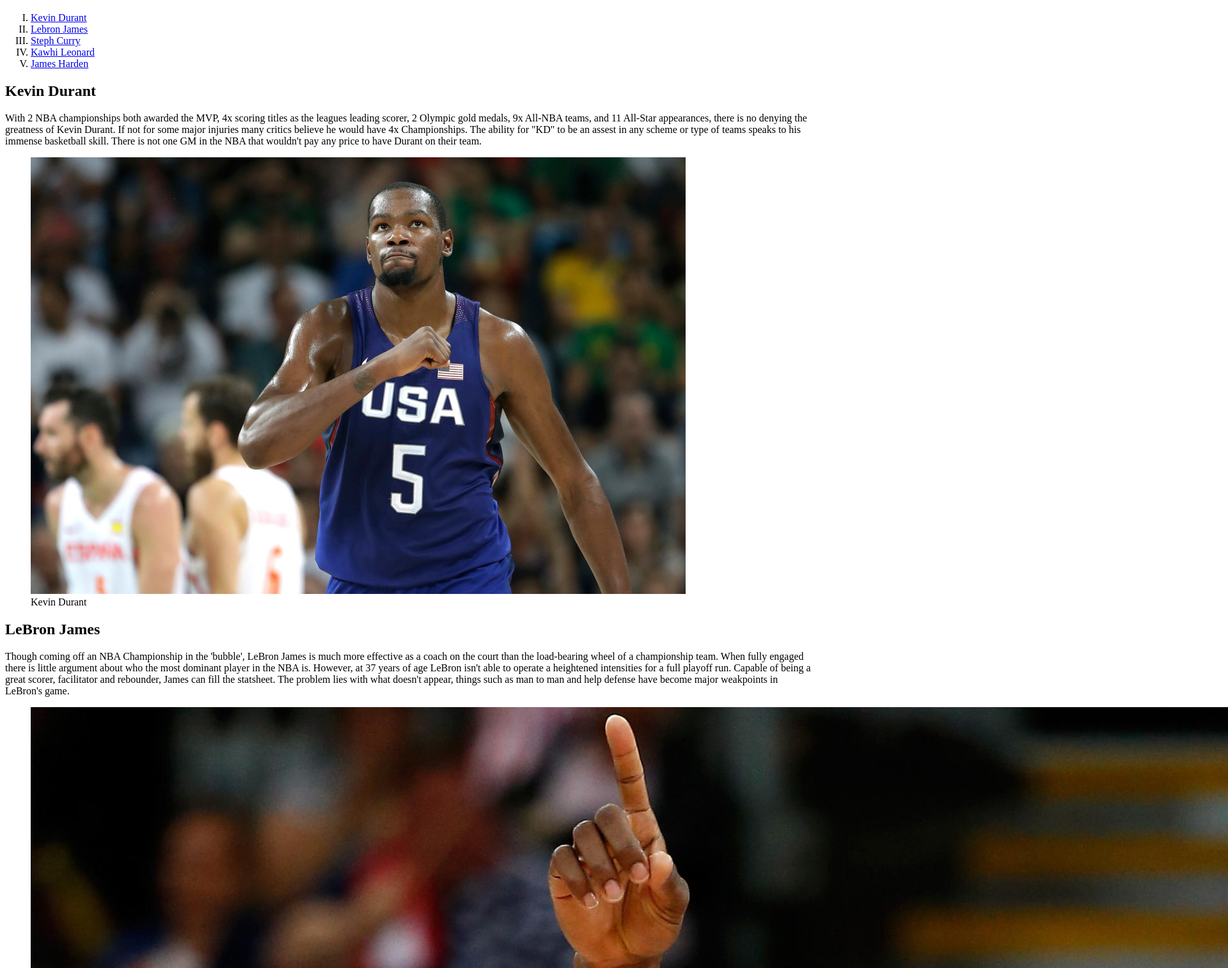
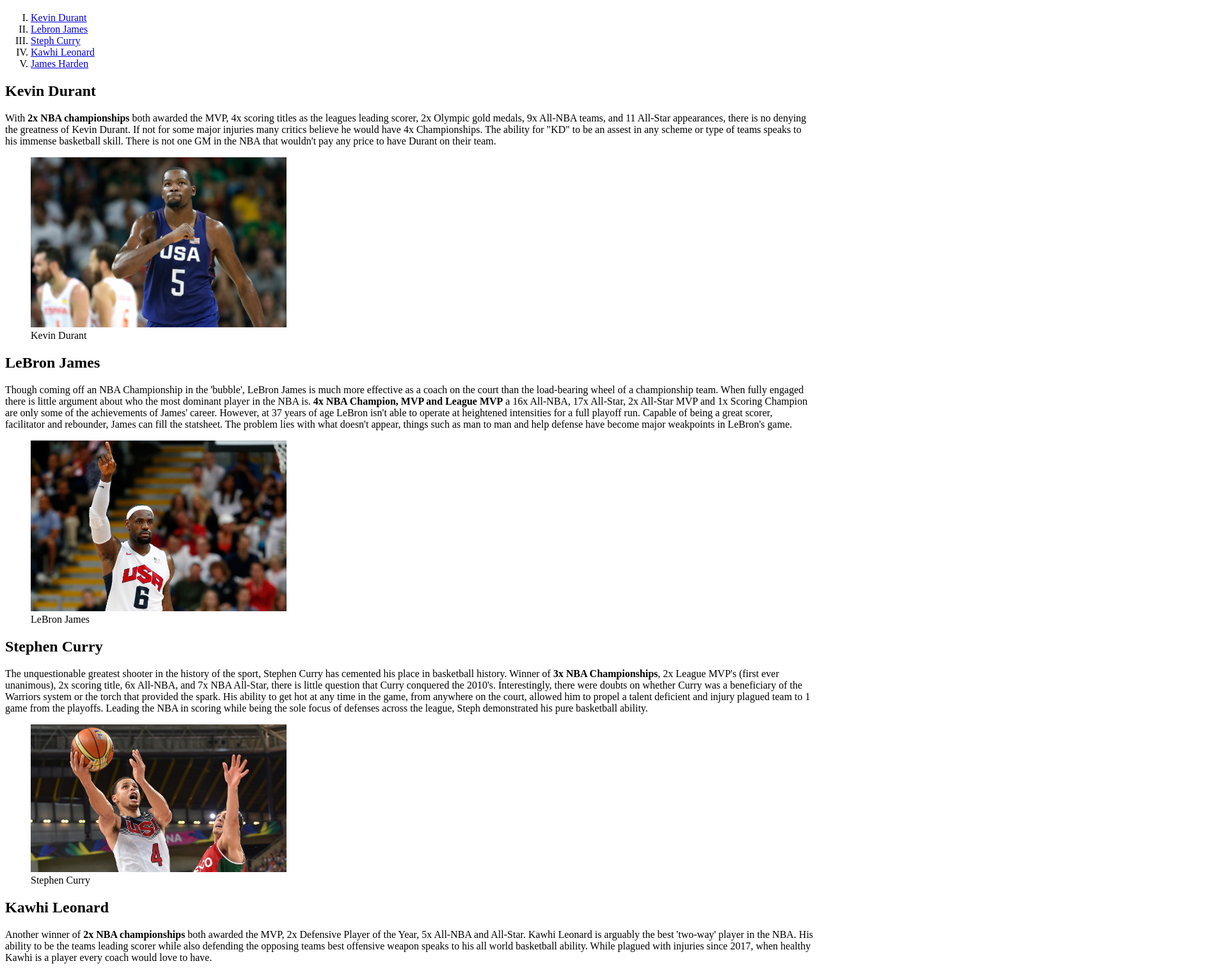
Before and after one commit to ChaunceyB/hmtl-me-something----assignment4, a plain HTML site: page index.html in a window 1280 px wide. Shown: the part 61-1575 px from the top of the page at 64% size, 1920 px wide, since content can reach past the window. Drawn offline with Linux system fonts and the light colour scheme.

Commit message:
Added CSS for styling.

```diff
--- a/index.html
+++ b/index.html
@@ -4,6 +4,7 @@
 <head>
     <meta charset="utf-8" />
     <title>Top 5 NBA Players</title>
+    <link rel="stylesheet" type="text/css" href="styles.css" />
 </head>
 <body>
     <header>
@@ -34,7 +35,7 @@
                 <a name="Durant"></a>
                 <h2>Kevin Durant</h2>
                 <p>
-                    With 2 NBA championships both awarded the MVP, 4x scoring titles as the leagues leading scorer, 2 Olympic gold medals, 9x All-NBA teams, and 11 All-Star appearances, there is no denying the greatness of Kevin Durant. If not for some major injuries many critics believe he would have 4x Championships. The ability for "KD" to be an assest in any scheme or type of teams speaks to his immense basketball skill. There is not one GM in the NBA that wouldn't pay any price to have Durant on their team.
+                    With <b>2x NBA championships</b> both awarded the MVP, 4x scoring titles as the leagues leading scorer, 2x Olympic gold medals, 9x All-NBA teams, and 11 All-Star appearances, there is no denying the greatness of Kevin Durant. If not for some major injuries many critics believe he would have 4x Championships. The ability for "KD" to be an assest in any scheme or type of teams speaks to his immense basketball skill. There is not one GM in the NBA that wouldn't pay any price to have Durant on their team.
                 </p>
                 <figure>
                     <img src="images/kd.jpg" alt="Kevin Durant playing for the USA Olympic basketball team." />
@@ -45,7 +46,7 @@
                 <a name="James"></a>
                 <h2>LeBron James</h2>
                 <p>
-                    Though coming off an NBA Championship in the 'bubble', LeBron James is much more effective as a coach on the court than the load-bearing wheel of a championship team. When fully engaged there is little argument about who the most dominant player in the NBA is. However, at 37 years of age LeBron isn't able to operate a heightened intensities for a full playoff run. Capable of being a great scorer, facilitator and rebounder, James can fill the statsheet. The problem lies with what doesn't appear, things such as man to man and help defense have become major weakpoints in LeBron's game.
+                    Though coming off an NBA Championship in the 'bubble', LeBron James is much more effective as a coach on the court than the load-bearing wheel of a championship team. When fully engaged there is little argument about who the most dominant player in the NBA is. <b>4x NBA Champion, MVP and League MVP</b> a 16x All-NBA, 17x All-Star, 2x All-Star MVP and 1x Scoring Champion are only some of the achievements of James' career. However, at 37 years of age LeBron isn't able to operate at heightened intensities for a full playoff run. Capable of being a great scorer, facilitator and rebounder, James can fill the statsheet. The problem lies with what doesn't appear, things such as man to man and help defense have become major weakpoints in LeBron's game.
                 </p>
                 <figure>
                     <img src="images/bron.jpg" alt="LeBron James playing for the USA Olympic basketball team." />
@@ -56,10 +57,10 @@
                 <a name="Curry"></a>
                 <h2>Stephen Curry</h2>
                 <p>
-                   The unquestionable greatest shooter in the history of the sport, Stephen Curry has cemented his place in basketball history. Winner of 3x NBA Championships, 2x League MVP's (first ever unanimous), 2x scoring title, 6x All-NBA, and 7x NBA All-Star, there is little question that Curry conquered the 2010's. Interestingly, there were doubts on whether Curry was a beneficiary of the Warriors system or the torch that provided the spark. His ability to get hot at any time in the game, from anywhere on the court, allowed him to propel a talent deficient and injury plagued team to 1 game from the playoffs. Leading the NBA in scoring while being the sole focus of defenses across the league, Steph demonstrated his pure basketball ability.
+                   The unquestionable greatest shooter in the history of the sport, Stephen Curry has cemented his place in basketball history. Winner of <b>3x NBA Championships</b>, 2x League MVP's (first ever unanimous), 2x scoring title, 6x All-NBA, and 7x NBA All-Star, there is little question that Curry conquered the 2010's. Interestingly, there were doubts on whether Curry was a beneficiary of the Warriors system or the torch that provided the spark. His ability to get hot at any time in the game, from anywhere on the court, allowed him to propel a talent deficient and injury plagued team to 1 game from the playoffs. Leading the NBA in scoring while being the sole focus of defenses across the league, Steph demonstrated his pure basketball ability.
                 </p>
                 <figure>
-                    <img src="images/curry.jpg" alt="Stephen Curry playing for the USA World Cup team."/>
+                    <img src="images/curry.jpg" alt="Stephen Curry playing for the USA World Cup team." />
                     <figcaption>Stephen Curry</figcaption>
                 </figure>
             </section>
@@ -67,7 +68,7 @@
                 <a name="Leonard"></a>
                 <h2>Kawhi Leonard</h2>
                 <p>
-                    Another winner of 2x NBA championships both awarded the MVP, 2x Defensive Player of the Year, 5x All-NBA and All-Star. Kawhi Leonard is arguably the best 'two-way' player in the NBA. His ability to be the teams leading scorer while also defending the opposing teams best offensive weapon speaks to his all world basketball ability. While plagued with injuries since 2017, when healthy Kawhi is a player every coach would love to have.
+                    Another winner of <b>2x NBA championships</b> both awarded the MVP, 2x Defensive Player of the Year, 5x All-NBA and All-Star. Kawhi Leonard is arguably the best 'two-way' player in the NBA. His ability to be the teams leading scorer while also defending the opposing teams best offensive weapon speaks to his all world basketball ability. While plagued with injuries since 2017, when healthy Kawhi is a player every coach would love to have.
                 </p>
                 <figure>
                     <img src="images/kawhi.jpg" alt="Kawhi Leonard playing for the USA Olympic basketball team."/>
@@ -78,7 +79,7 @@
                 <a name="Harden"></a>
                 <h2>James Harden</h2>
                 <p>
-                    The only member of thistop 5 list to not yet win a championship, James Harden's legacy is still soldified by his penchant for consistently leading the best offenses in the NBA. A league MVP, 3x scoring titles, 7x All-NBA teams, 9x All-Star, and a Assists Leader title provides the critial acclaim for his incomprehensible offensive abilities.
+                    The only member of this top 5 list to not yet win a championship, James Harden's legacy is still soldified by his penchant for consistently leading the best offenses in the NBA.  A league MVP, 3x scoring titles, 7x All-NBA teams, 9x All-Star, and a Assists Leader title provides the critial acclaim for his incomprehensible offensive abilities.
                 </p>
                 <figure>
                     <img src="images/harden.jpg" alt="James Harden playing for the USA Olympic basketball team." />
@@ -89,7 +90,7 @@
         </article>
     </main>
     <footer>
-        <p>
+        <p class="copyright-class">
             © 2021 Chauncey Backus just my 2&cent;
         </p>
     </footer>
--- /dev/null
+++ b/styles.css
@@ -0,0 +1,17 @@
+body
+{
+}
+img {
+    width: 400px;
+    height: auto;
+}
+p {
+    text-align: left;
+    margin-top: auto;
+    margin-bottom: auto;
+    margin-right: auto;
+    margin-left: auto;
+}
+.copyright-class{
+    color:darkred;
+}
```
Also changed, not shown: Images/curry.jpg (added), Images/curry.jpg.jpeg (renamed from Images/curry.jpeg), 1 other file.
